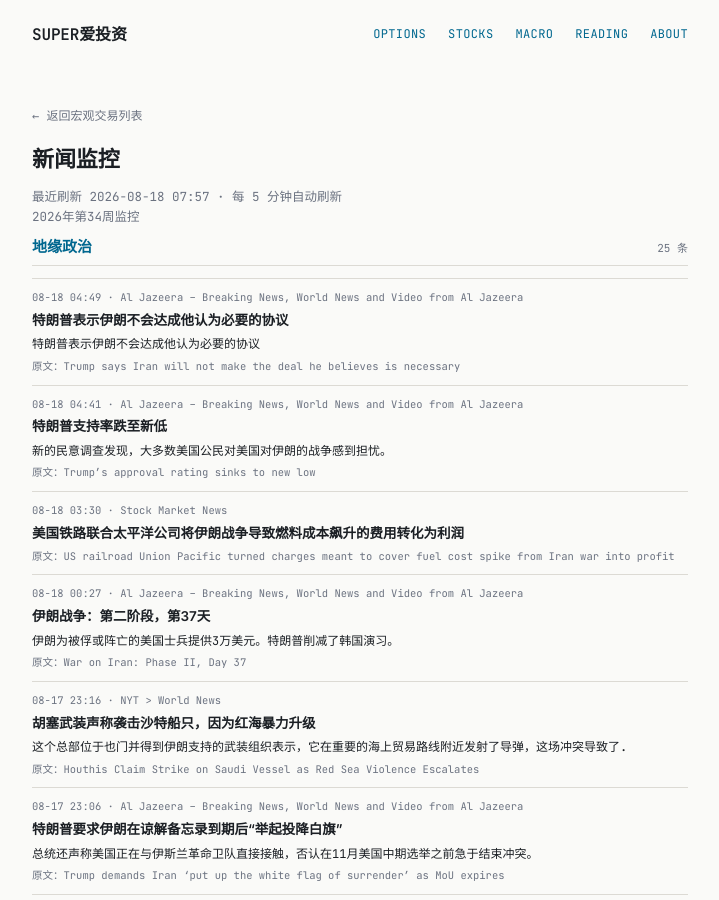
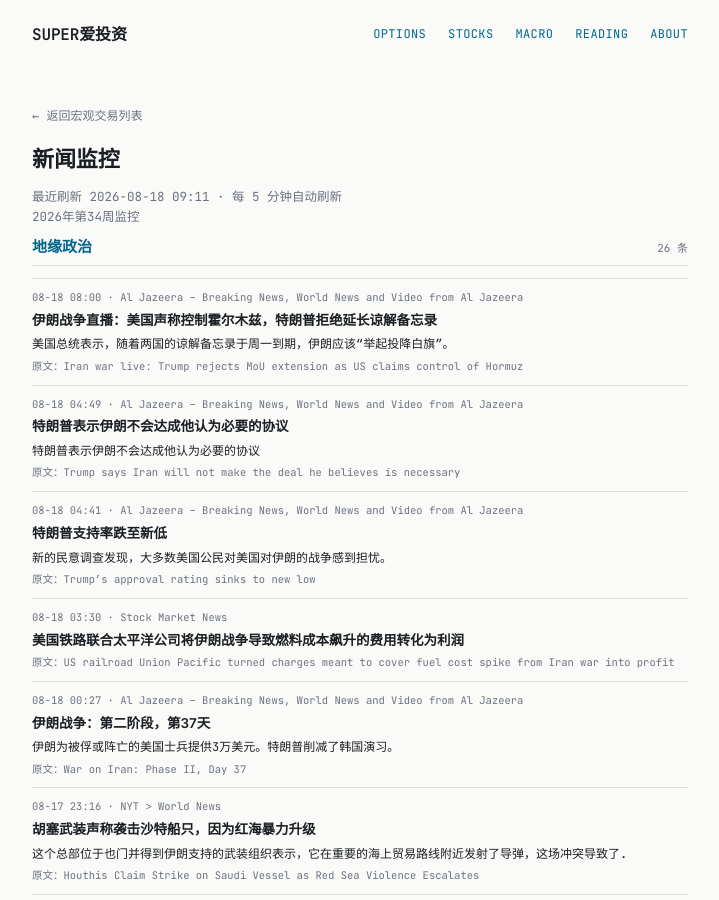
Before and after one commit to tang3super/tang3super.github.io, a Jekyll site: the page built from macro-trade/news-digest.md, in a window 1280 px wide and 900 px high. Shown: the whole window, without its empty margins (280-999 px from the left). Built offline with Jekyll 4.4.1, drawn with Linux system fonts in a browser that asks for light colours.

Commit message:
sync news-digest article

```diff
--- a/macro-trade/news-digest.md
+++ b/macro-trade/news-digest.md
@@ -5,11 +5,18 @@ title: 新闻监控
 date: '2026-08-18'
 summary: 2026年第34周监控
 week_label: 2026年第34周监控
-last_updated: 2026-08-18 07:57
+last_updated: 2026-08-18 09:11
 refresh_note: 每 5 分钟自动刷新
 topics:
 - name: 地缘政治
   items:
+  - title: 'Iran war live: Trump rejects MoU extension as US claims control of Hormuz'
+    summary: US president says Iran should 'put up the white flag of surrender' as the two nations’ MoU expired on Monday.
+    link: https://www.aljazeera.com/news/liveblog/2026/8/18/iran-war-live-trump-rejects-mou-extension-as-us-claims-control-of-hormuz?traffic_source=rss
+    source: Al Jazeera – Breaking News, World News and Video from Al Jazeera
+    time: 08-18 08:00
+    title_zh: 伊朗战争直播：美国声称控制霍尔木兹，特朗普拒绝延长谅解备忘录
+    summary_zh: 美国总统表示，随着两国的谅解备忘录于周一到期，伊朗应该“举起投降白旗”。
   - title: Trump says Iran will not make the deal he believes is necessary
     summary: Trump says Iran will not make the deal he believes is necessary
     link: https://www.aljazeera.com/video/newsfeed/2026/8/17/trump-says-iran-will-not-make-the-deal-he-believes-is-necessary?traffic_source=rss
```
